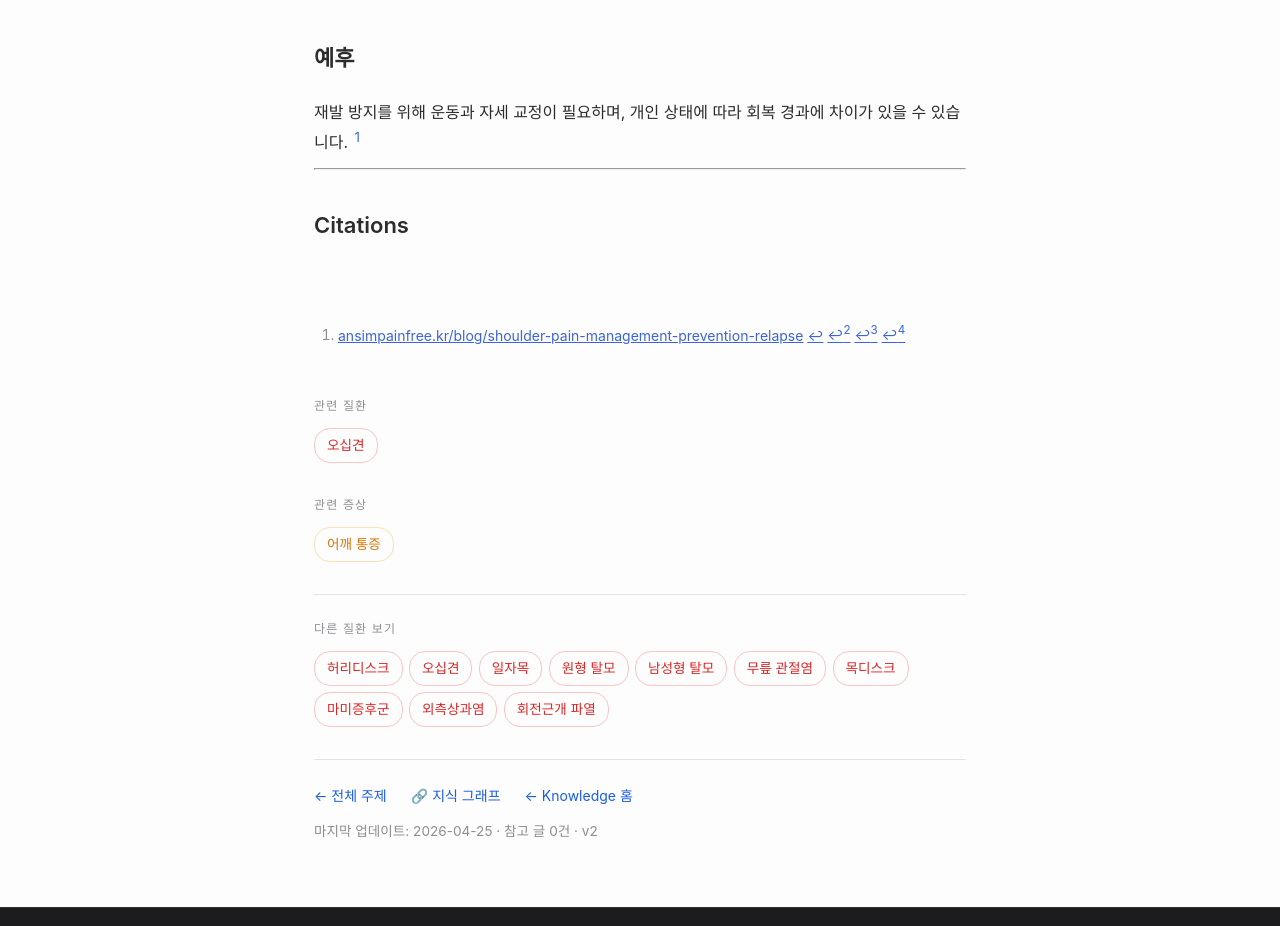
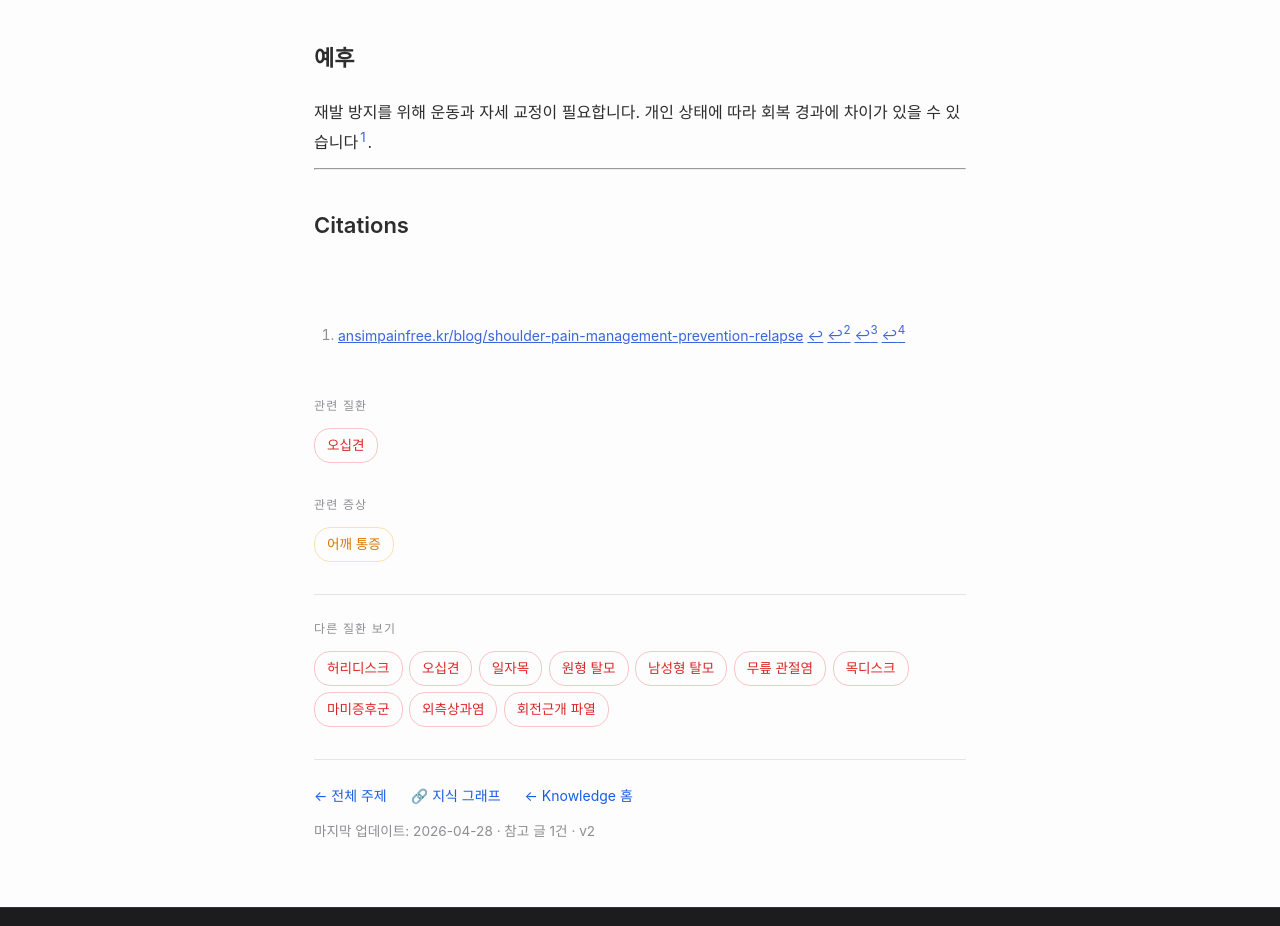
Before and after one commit to feelharmony/linkare-medical-knowledge, a Jekyll site: the page built from conditions/calcific-tendinitis.md, in a window 1280 px wide and 1400 px high, scrolled down 642 px. Shown: the part 158-1084 px from the top of the window. Built offline with Jekyll 4.4.1, drawn with Linux system fonts in a browser that asks for light colours; some web fonts are replaced.

Commit message:
auto-sync entity: 석회성 건염 (calcific-tendinitis) — finalize

```diff
--- a/conditions/calcific-tendinitis.md
+++ b/conditions/calcific-tendinitis.md
@@ -6,8 +6,8 @@ permalink: /conditions/calcific-tendinitis/
 title: 석회성 건염
 description: 회전근개 힘줄에 석회가 침착되어 통증을 유발하는 질환
 title_en: calcific tendinitis
-last_reviewed: '2026-04-25'
-source_count: 0
+last_reviewed: '2026-04-28'
+source_count: 1
 version: 2
 ---
 ## 정의
@@ -20,7 +20,7 @@ version: 2
 치료 후 관리가 중요하며, 통증이 줄어든 시점부터 재활과 생활습관 관리가 필요합니다. [^1]
 
 ## 예후
-재발 방지를 위해 운동과 자세 교정이 필요하며, 개인 상태에 따라 회복 경과에 차이가 있을 수 있습니다. [^1]
+재발 방지를 위해 운동과 자세 교정이 필요합니다. 개인 상태에 따라 회복 경과에 차이가 있을 수 있습니다[^1].
 
 ---
 
```
